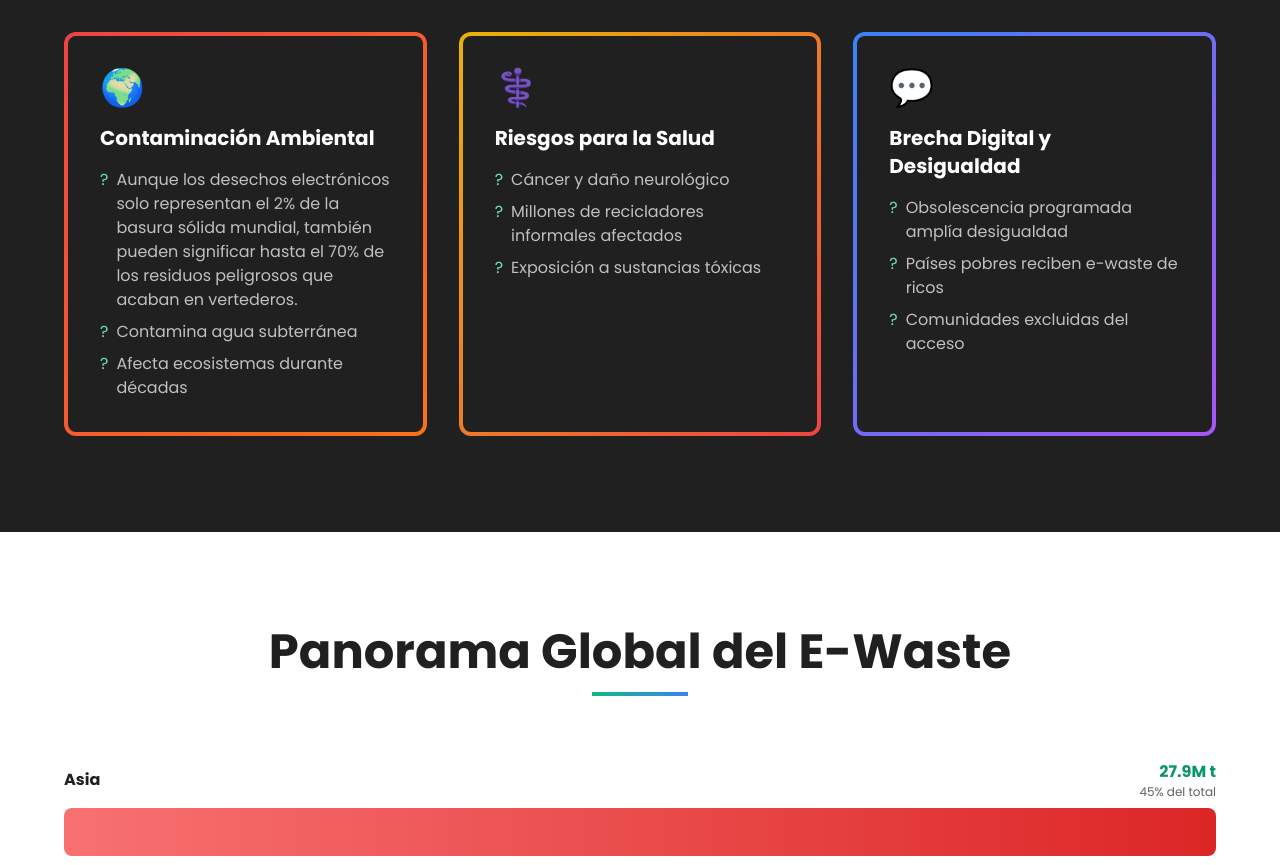
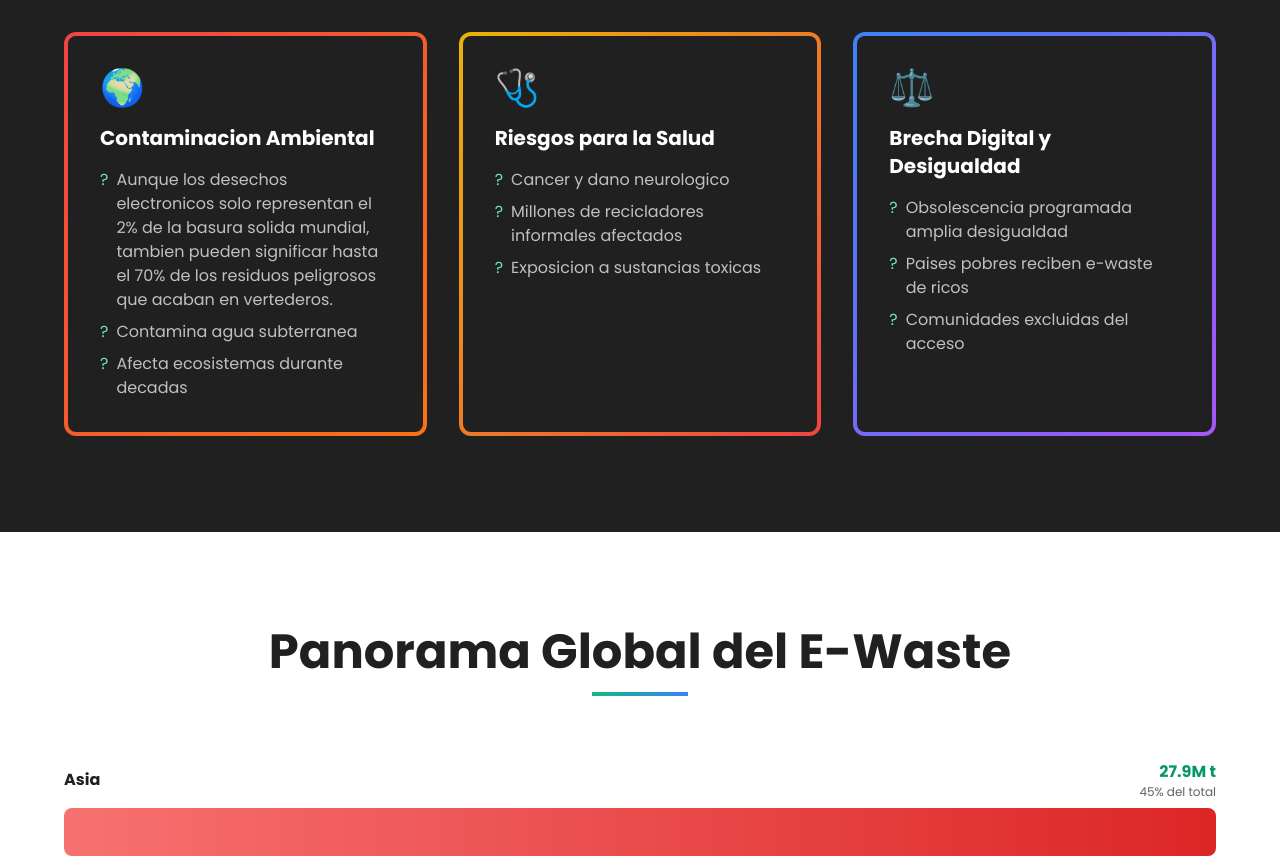
Before and after one commit to Lucas-0501/cts, a React (Vite) app: page / in a window 1280 px wide. Shown: the part 2020-2885 px from the top of the page. Built offline with nearby package versions, Linux system fonts and the light colour scheme.

Commit message:
fdsdfsdf

```diff
--- a/src/Home.tsx
+++ b/src/Home.tsx
@@ -485,24 +485,27 @@ function Home() {
   const impactSlides = [
     {
       id: 'environmental',
-      title: 'Contaminación Ambiental',
+      title: 'Contaminacion Ambiental',
       icon: '🌍',
-      stats: ['Aunque los desechos electrónicos solo representan el 2% de la basura sólida mundial, también pueden significar hasta el 70% de los residuos peligrosos que acaban en vertederos.', 'Contamina agua subterránea', 'Afecta ecosistemas durante décadas'],
-      color: 'from-red-500 to-orange-500'
+      stats: ['Aunque los desechos electronicos solo representan el 2% de la basura solida mundial, tambien pueden significar hasta el 70% de los residuos peligrosos que acaban en vertederos.', 'Contamina agua subterranea', 'Afecta ecosistemas durante decadas'],
+      color: 'from-red-500 to-orange-500',
+      detail: 'Esta pequeña fracción de la basura global es engañosamente peligrosa. Componentes como plomo, mercurio y cadmio se filtran desde los vertederos, envenenando la tierra y las aguas subterráneas. La contaminación resultante puede persistir en el medio ambiente durante décadas, alterando cadenas alimentarias y afectando a la biodiversidad de manera irreversible, lo que convierte a los desechos electrónicos en un problema ambiental de larga duración y gran impacto.'
     },
     {
       id: 'health',
       title: 'Riesgos para la Salud',
-      icon: '⚕️',
-      stats: ['Cáncer y daño neurológico', 'Millones de recicladores informales afectados', 'Exposición a sustancias tóxicas'],
-      color: 'from-yellow-500 to-red-500'
+      icon: '🩺',
+      stats: ['Cancer y dano neurologico', 'Millones de recicladores informales afectados', 'Exposicion a sustancias toxicas'],
+      color: 'from-yellow-500 to-red-500',
+      detail: 'Trabajar sin protección para extraer metales valiosos de dispositivos electrónicos expone a las personas a un cóctel de sustancias químicas peligrosas. Estas toxinas pueden causar desde problemas respiratorios y de piel hasta enfermedades crónicas como cáncer, daños en el sistema nervioso y problemas de desarrollo en niños. Los recicladores informales, a menudo en condiciones precarias, son los más vulnerables, sufriendo las consecuencias más directas y graves de esta crisis sanitaria.'
     },
     {
       id: 'social',
       title: 'Brecha Digital y Desigualdad',
-      icon: '💬',
-      stats: ['Obsolescencia programada amplía desigualdad', 'Países pobres reciben e-waste de ricos', 'Comunidades excluidas del acceso'],
-      color: 'from-blue-500 to-purple-500'
+      icon: '⚖️',
+      stats: ['Obsolescencia programada amplia desigualdad', 'Paises pobres reciben e-waste de ricos', 'Comunidades excluidas del acceso'],
+      color: 'from-blue-500 to-purple-500',
+      detail: 'Mientras los países más desarrollados se benefician de la última tecnología, la basura electrónica que generan a menudo se exporta a naciones en desarrollo. Estas comunidades no solo se convierten en verteder.'
     }
   ];
 
@@ -734,9 +737,9 @@ function Home() {
                 <div className="bg-graphite-900 p-8 rounded-lg h-full">
                   <div className="text-4xl mb-4">{slide.icon}</div>
                   <h3 className="font-poppins text-xl font-bold text-white mb-4">{slide.title}</h3>
-                  <div className="relative min-h-[140px]">
+                  <div className="relative min-h-[160px] overflow-hidden">
                     <ul
-                      className={`space-y-2 transition duration-240 ease-out ${
+                      className={`space-y-2 pr-1 transition duration-240 ease-out ${
                         activeImpact === index ? 'opacity-0 translate-y-1' : 'opacity-100 translate-y-0'
                       }`}
                       aria-hidden={activeImpact === index}
@@ -754,8 +757,8 @@ function Home() {
                       }`}
                       aria-hidden={activeImpact !== index}
                     >
-                      <p className="text-graphite-200 leading-relaxed">
-                        PLACEHOLDER: ampliar detalle sobre {slide.title.toLowerCase()} y acciones concretas que el visitante puede explorar.
+                      <p className="h-full overflow-y-auto pr-1 text-graphite-200 text-sm leading-relaxed">
+                        {slide.detail}
                       </p>
                     </div>
                   </div>
```
